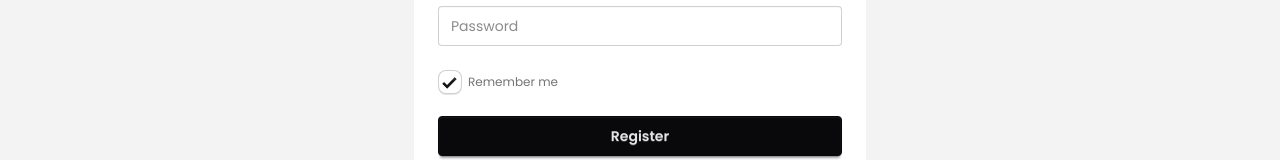
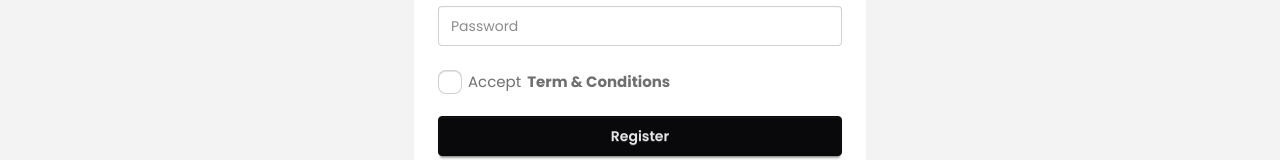
Before and after one commit to aspinchakma/Dragon-News, a React (Vite) app: page /signup in a window 1280 px wide. Shown: the part 544-704 px from the top of the page. Built offline with nearby package versions, Linux system fonts and the light colour scheme; no server answers.

Commit message:
context setup

```diff
--- /dev/null
+++ b/src/Contexts/Context.js
@@ -0,0 +1,3 @@
+import { createContext } from "react";
+
+export const AuthContext = createContext(null);
--- /dev/null
+++ b/src/Provider/AuthProvider.jsx
@@ -0,0 +1,11 @@
+import { useState } from "react";
+import { AuthContext } from "../Contexts/Context";
+const AuthProvider = ({ children }) => {
+  const [user, setUser] = useState({ name: "Aspin Chakma" });
+  const authData = { user };
+  return (
+    <AuthContext.Provider value={authData}>{children}</AuthContext.Provider>
+  );
+};
+
+export default AuthProvider;
--- a/src/components/SignIn.jsx
+++ b/src/components/SignIn.jsx
@@ -2,13 +2,16 @@ import {
   sendPasswordResetEmail,
   signInWithEmailAndPassword,
 } from "firebase/auth";
-import { useState } from "react";
+import { useContext, useState } from "react";
 import { Link } from "react-router-dom";
+import { AuthContext } from "../Contexts/Context";
 import { auth } from "../firebase/firebase.init";
 
 const SignIn = () => {
   const [user, setUser] = useState({ email: "", password: "" });
   const [error, setError] = useState("");
+  const { user: profile } = useContext(AuthContext);
+  console.log(profile);
 
   const handleOnChange = (e) => {
     const { name, value } = e.target;
--- a/src/components/SignUp.jsx
+++ b/src/components/SignUp.jsx
@@ -62,9 +62,9 @@ const SignUp = () => {
               required
             />
             <div></div>
-            <label className="label">
-              <input type="checkbox" defaultChecked className="checkbox" />
-              Remember me
+            <label className="label text-[#706f6f] text-[15px]">
+              <input type="checkbox" className="checkbox" />
+              Accept <span className="font-bold">Term & Conditions</span>
             </label>
             <button className="btn btn-neutral mt-4">Register</button>
             <div className="relative">
--- a/src/main.jsx
+++ b/src/main.jsx
@@ -2,10 +2,13 @@ import { StrictMode } from "react";
 import { createRoot } from "react-dom/client";
 import { RouterProvider } from "react-router-dom";
 import "./index.css";
+import AuthProvider from "./Provider/AuthProvider.jsx";
 import AppRouter from "./routes/AppRouter.jsx";
 
 createRoot(document.getElementById("root")).render(
   <StrictMode>
-    <RouterProvider router={AppRouter} />
+    <AuthProvider>
+      <RouterProvider router={AppRouter} />
+    </AuthProvider>
   </StrictMode>
 );
```
